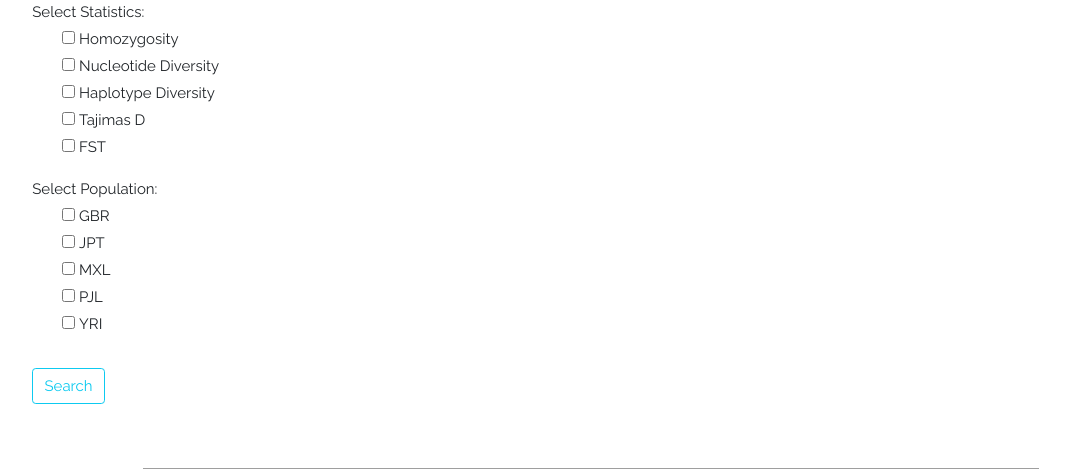
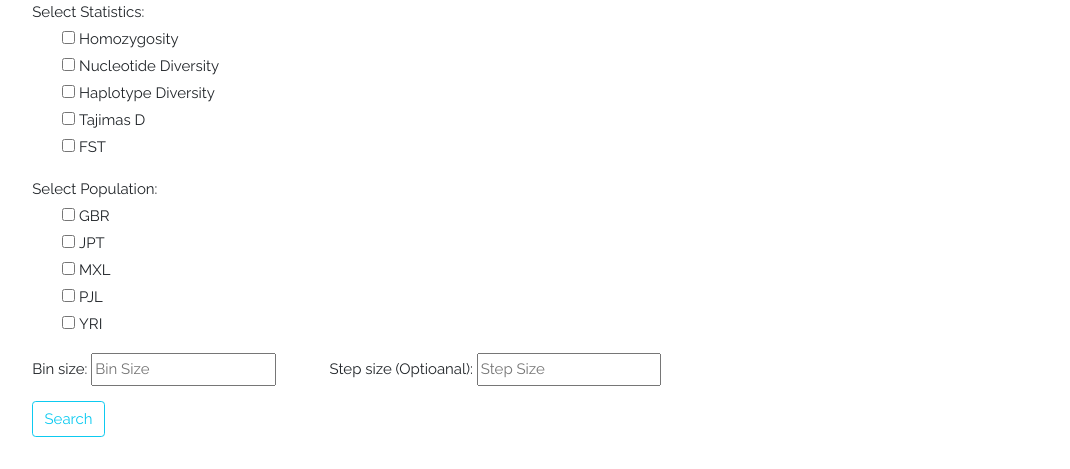
Before and after one commit to Mani-varma1/Web_project, a Flask app: template Flask/VCF_website/templates/results.html in a window 1280 px wide. Shown: the part 393-862 px from the top of the page, without its empty margins (49-1119 px from the left). Run offline with Flask 2, Linux system fonts and the light colour scheme; tables that the repository leaves empty hold one stand-in row (values such as "Sample post"); the template is opened without the code that fills it: values that come from a table or form of the project are taken from there, most other values are stand-ins (such as "Sample title", 1, 10 or a date in 2020); grey boxes are pictures that could not be loaded.

Commit message:
Update results.html

```diff
--- a/Flask/VCF_website/templates/results.html
+++ b/Flask/VCF_website/templates/results.html
@@ -194,13 +194,6 @@
       </table>
     </div>
 
-
-
-
-
-
-
-
     <a href="/download">Download</a>
   </div>
   <form novalidate="novalidate" method="POST" action="">
@@ -228,8 +221,39 @@
           {% else %}
               {{ form.populations(style="list-style-type: none") }}
           {% endif %}
+
+          <div class="form-row"></div>
+            {{ form.bin_size.label() }}
+            {% if form.bin_size.errors %}
+                {{ form.bin_size(class="form-control form-control-lg is-invalid") }}
+                <div class="invalid-feedback">
+                    {% for error in form.bin_size.errors %}
+                        <span>{{ error }}</span>
+                    {% endfor %}
+                </div>
+            {% else %}
+                {{ form.bin_size(class="col-3", placeholder="Bin Size") }}
+            {% endif %}
+
+              {% if not form.bin_size.errors %}
+                {{ form.step_size.label(style="padding-left:50px;") }}
+              {% else %}
+                {{ form.step_size.label() }}
+              {% endif %}
+              {% if form.step_size.errors %}
+                  {{ form.step_size(class="form-control form-control-lg is-invalid") }}
+                  <div class="invalid-feedback">
+                      {% for error in form.step_size.errors %}
+                          <span>{{ error }}</span>
+                      {% endfor %}
+                  </div>
+              {% else %}
+                  {{ form.step_size(class="col-3", placeholder="Step Size") }}
+              {% endif %}
               <div class="form-group">
-              {{ form.pop_stat(class="btn btn-outline-info mt-3") }}
+                  {{ form.pop_stat(class="btn btn-outline-info mt-3",id="content-dsip1", onclick="loading();") }}
+                  <div id="loading1"></div>
+            </div>
           </div>
   </form>
   <script>
@@ -275,5 +299,4 @@
           </button>
       </div>
     </div>
-
 {% endblock carousel %}
```
Lines whose indentation alone changed are shown as unchanged.
